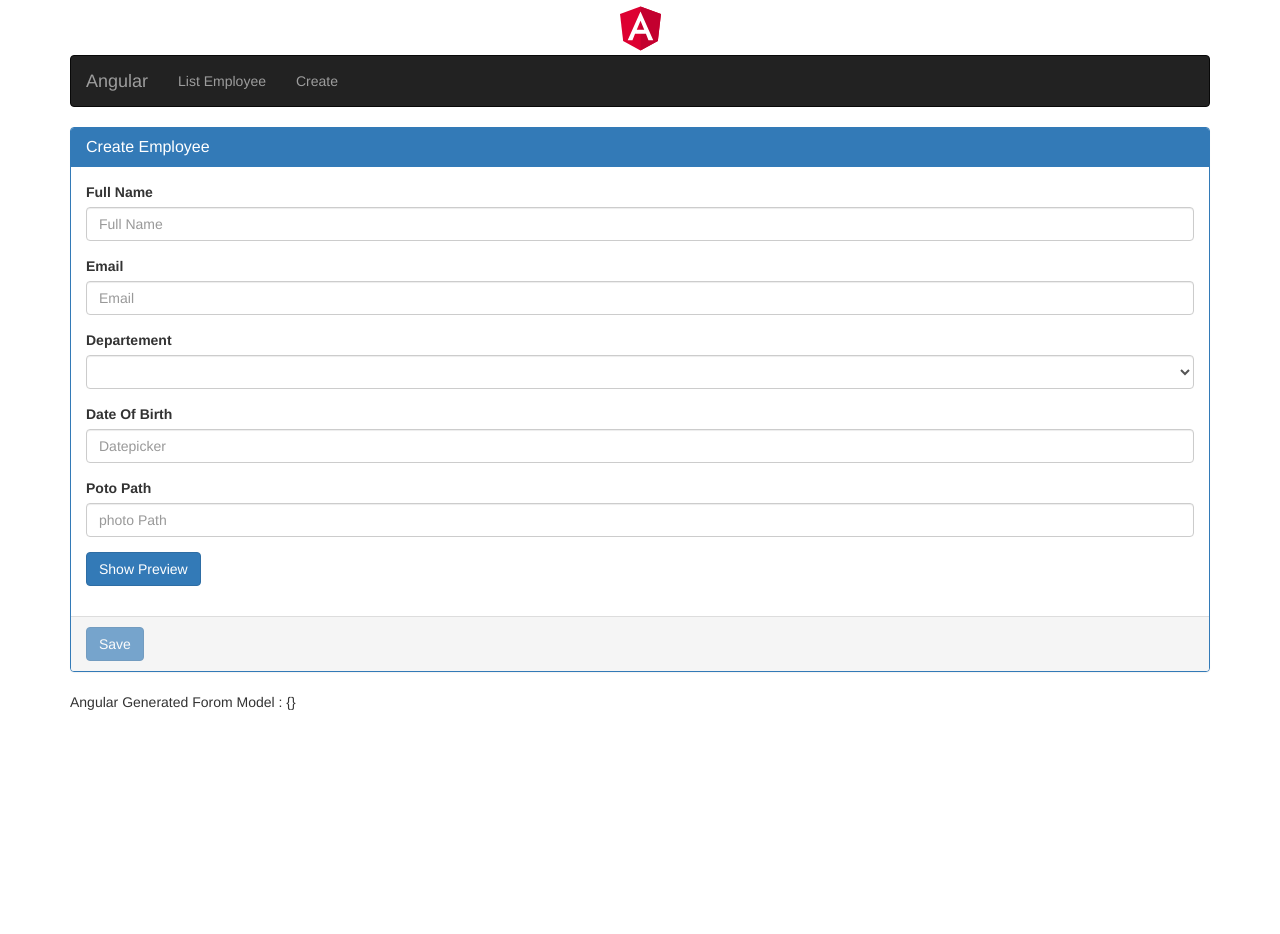
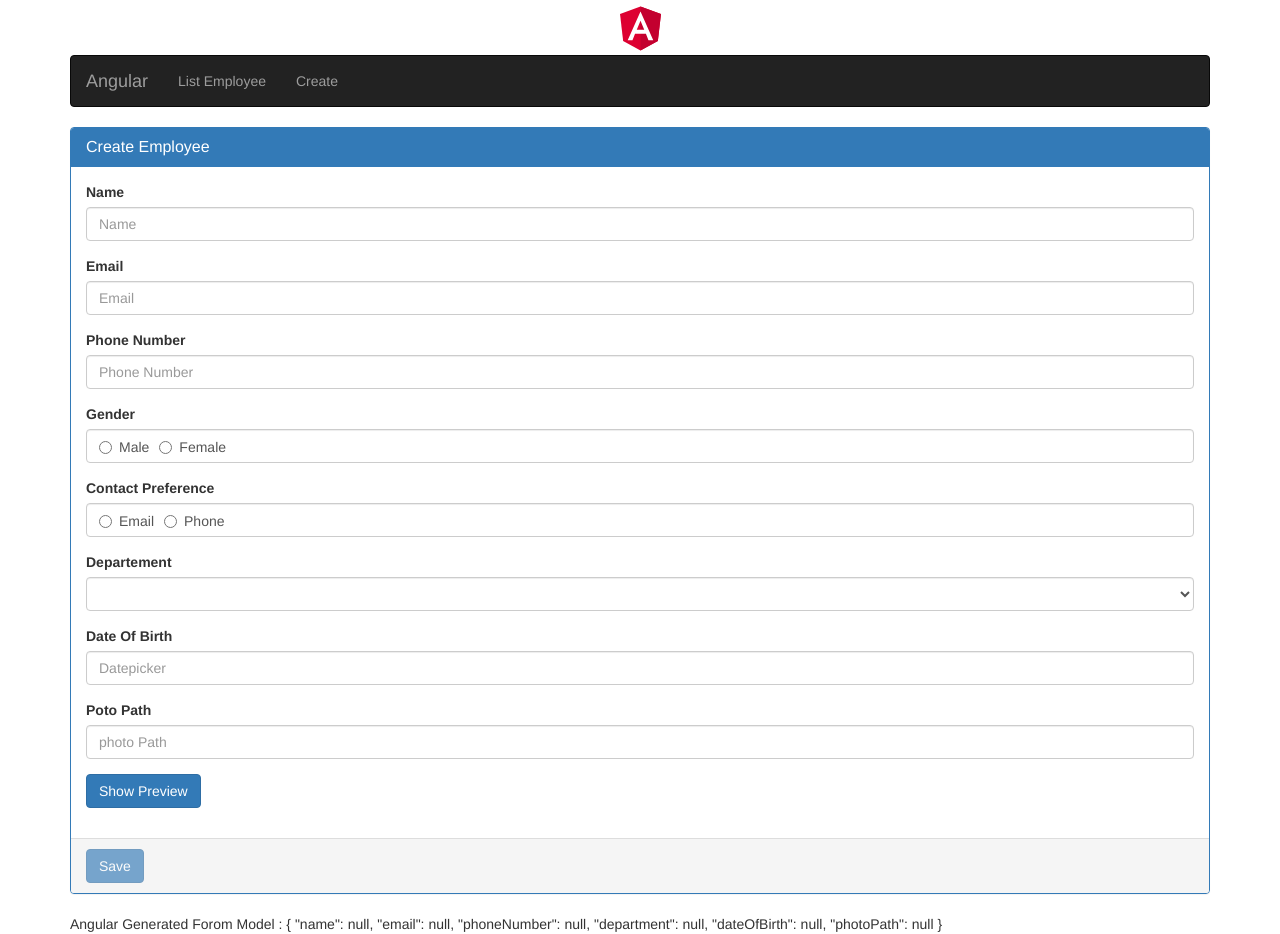
Before and after one commit to ZEDTARIK/Angular5-Formation, an Angular app: page /create in a window 1280 px wide. Before the commit the page ends 800 px from the top, so only its background shows below. Built offline with nearby package versions, Linux system fonts and the light colour scheme.

Commit message:
add Validation name and Email

```diff
--- a/src/app/employees/create-employee.component.html
+++ b/src/app/employees/create-employee.component.html
@@ -5,21 +5,53 @@
     </div>
     <div class="panel-body">
 
-      <div class="form-group" [class.has-error]="fullNameControl.invalid && fullNameControl.touched">
-        <label for="fullName" class="control-label">Full Name</label>
-          <input required class="form-control" [(ngModel)]="fullName" #fullNameControl="ngModel" name="fullName" id="fullName"
-            placeholder="Full Name">
-            <span *ngIf="fullNameControl.invalid && fullNameControl.touched" class="help-block" >Field is Required</span>
+      <div class="form-group" [class.has-error]="name.invalid && name.touched">
+        <label for="name" class="control-label">Name</label>
+        <input required class="form-control" [(ngModel)]="employee.name" #name="ngModel" name="name" id="name"
+          placeholder="Name">
+        <span *ngIf="name.invalid && name.touched" class="help-block">Field is Required</span>
+      </div>
+
+      <div class="form-group" [class.has-error]="email.invalid && email.touched">
+        <label for="email">Email</label>
+        <input required email class="form-control" #email="ngModel" [(ngModel)]="employee.email" name="email" id="email" placeholder="Email">
+        <span *ngIf="email.errors?.required && email.touched" class="help-block">Field is Required</span>
+        <span *ngIf="email.errors?.email && email.touched" class="help-block">Invalid Email</span>
       </div>
 
       <div class="form-group">
-        <label for="email">Email</label>
-        <input class="form-control" [(ngModel)]="email" name="email" id="email" placeholder="Email">
+        <label for="phoneNumber">Phone Number</label>
+        <input class="form-control" [(ngModel)]="employee.phoneNumber" name="phoneNumber" id="phoneNumber"
+          placeholder="Phone Number">
+      </div>
+
+      <div class="form-group">
+        <label for="gender">Gender</label>
+        <div class="form-control">
+          <label class="radio-inline">
+            <input type="radio" name="gender" value="male" [(ngModel)]="gender"> Male
+          </label>
+          <label class="radio-inline">
+            <input type="radio" name="gender" value="female" [(ngModel)]="gender"> Female
+          </label>
+        </div>
+      </div>
+
+      <div class="form-group">
+        <label for="contactPreference">Contact Preference</label>
+        <div class="form-control">
+          <label class="radio-inline">
+            <input type="radio" name="contactPreference" value="email" [(ngModel)]="contactPreference"> Email
+          </label>
+          <label class="radio-inline">
+            <input type="radio" name="contactPreference" value="phone" [(ngModel)]="contactPreference"> Phone
+          </label>
+        </div>
       </div>
 
       <div class="form-group">
         <label for="department">Departement</label>
-        <select class="form-control" name="department" id="department" [(ngModel)]="department">
+        <select class="form-control" name="department" id="department" [(ngModel)]="employee.department">
           <option *ngFor="let dept of Departements" [value]="dept.id"> {{ dept.name }}</option>
         </select>
       </div>
@@ -27,13 +59,14 @@
 
       <div class="form-group">
         <label for="dateOfBirth">Date Of Birth</label>
-        <input bsDatepicker [bsConfig]="datePickerConfig" [(ngModel)]="dateOfBirth" placement=right class="form-control"
-          name="dateOfBirth" id="dateOfBirth" placeholder="Datepicker">
+        <input bsDatepicker [bsConfig]="datePickerConfig" [(ngModel)]="employee.dateOfBirth" placement=right
+          class="form-control" name="dateOfBirth" id="dateOfBirth" placeholder="Datepicker">
       </div>
 
       <div class="form-group">
         <label for="photoPath">Poto Path</label>
-        <input [(ngModel)]="photoPath" class="form-control" name="photoPath" id="photoPath" placeholder="photo Path">
+        <input [(ngModel)]="employee.photoPath" class="form-control" name="photoPath" id="photoPath"
+          placeholder="photo Path">
       </div>
 
       <div class="form-group">
@@ -43,12 +76,12 @@
       </div>
 
       <div class="form-group">
-        <img [src]="photoPath" height="200" width="200" *ngIf="previewPhoto" />
+        <img [src]="employee.photoPath" height="200" width="200" *ngIf="previewPhoto" />
       </div>
 
     </div>
     <div class="panel-footer">
-      <button type="submit" class="btn btn-primary" [disabled]="employeeForm.invalid" > Save </button>
+      <button type="submit" class="btn btn-primary" [disabled]="employeeForm.invalid"> Save </button>
     </div>
   </div>
 </form>
--- a/src/app/employees/create-employee.component.ts
+++ b/src/app/employees/create-employee.component.ts
@@ -1,6 +1,7 @@
 import { Component, OnInit } from '@angular/core';
 import { NgForm } from '@angular/forms';
 import { Departement } from '../models/departement.mode';
+import { Employee } from '../models/employee.model';
 import { BsDatepickerConfig } from 'ngx-bootstrap/datepicker'
 
 
@@ -18,6 +19,19 @@ export class CreateEmployeeComponent implements OnInit {
       { id: 2, name: 'Help Desk' },
       { id: 3, name: 'HR' },
     ];
+
+    employee : Employee = {
+      id:null,
+      name: null,
+      gender: null,
+      phoneNumber: null,
+      contactPreference: null,
+      email: null,
+      dateOfBirth: null,
+      department: null,
+      isActive:null,
+      photoPath: null
+    };
 
 
   constructor() {
```
